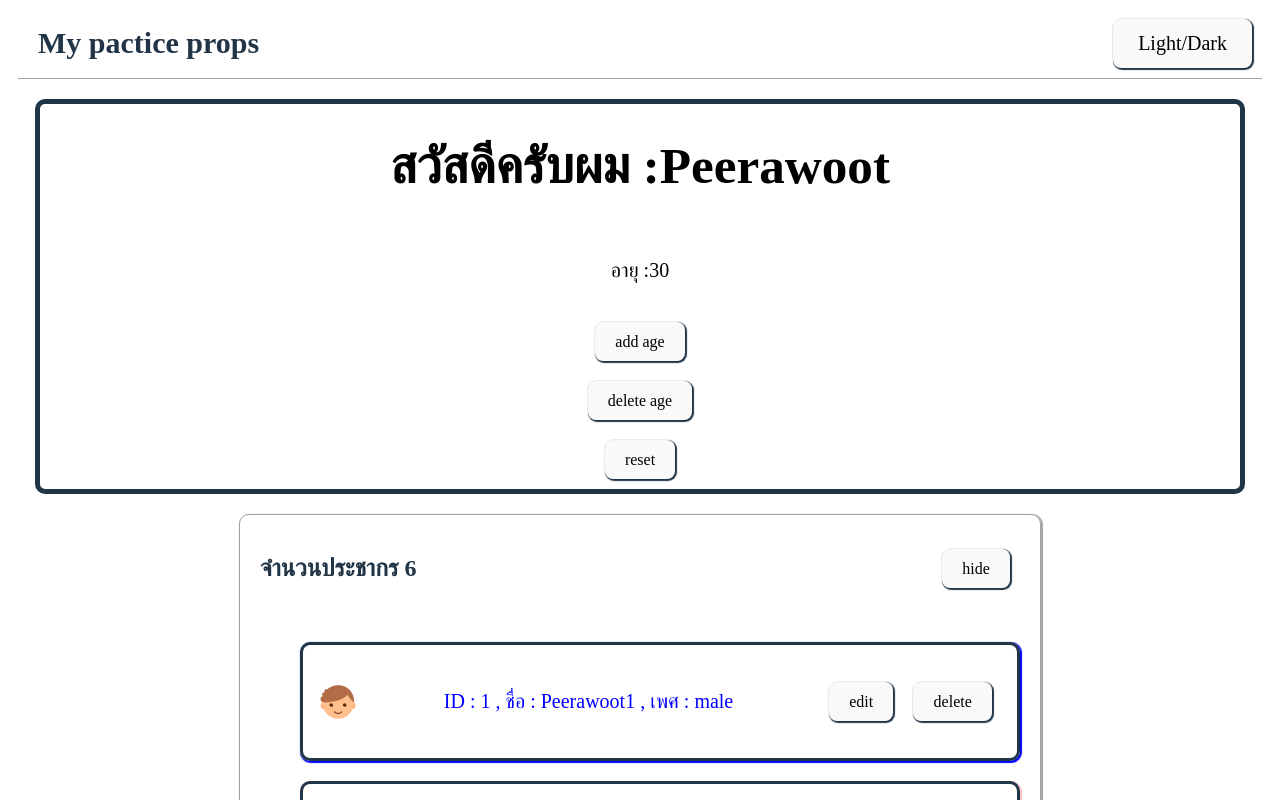
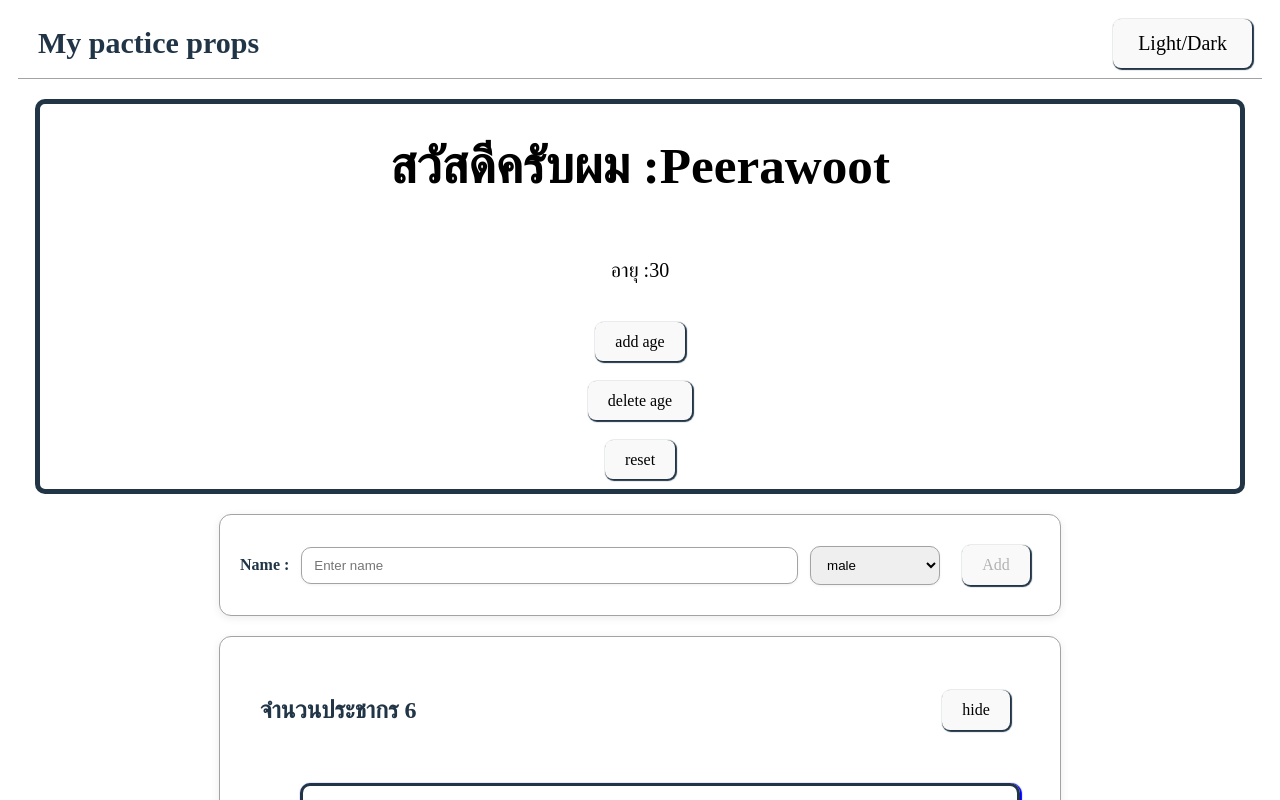
Before and after one commit to pls2s/Practice_React, a React (Vite) app: page / in a window 1280 px wide. Shown: the top 800 px of the page. Built offline with nearby package versions, Linux system fonts and the light colour scheme.

Commit message:
set stete set ,form submit ,check

```diff
--- a/src/App.jsx
+++ b/src/App.jsx
@@ -3,6 +3,7 @@ import { useState } from "react";
 import Header from "./components/Header"; //import component 'Header from "./components/Header";';
 import PersonList from "./components/PersonList";
 import "./App.css";
+import Addform from "./components/Addform";
 function App() {
   const name = "Peerawoot";
   const [age, setAge] = useState(30); //ตัวแปรสถานะ เปลี่ยนได้ตลอดเวลาที่ใ้ชงาน
@@ -48,6 +49,7 @@ function App() {
         <button onClick={() => deleteAge()}>delete age</button>
         <button onClick={() => setAge(30)}>reset</button>
       </main>
+      <Addform />
       <PersonList data={data} delete_user={delete_user} />
 
       {/*เรียกใช้ component และส่ง data ไปทำงาน*/}
--- /dev/null
+++ b/src/components/Addform.css
@@ -0,0 +1,58 @@
+/* Addform.css */
+.container{
+  max-width: 800px;
+  margin: 20px auto;
+  padding: 20px;
+  border: 1px solid #a3a3a3;
+  border-radius: 12px;
+  box-shadow: 0 2px 8px rgba(0,0,0,.08);
+  background: #fff;
+}
+
+.form{
+  display: flex;
+  align-items: center;
+  gap: 12px;
+  flex-wrap: wrap;         /* ย่อจอแล้วตัดบรรทัดได้ */
+}
+
+.label{
+  font-weight: 600;
+  white-space: nowrap;
+}
+
+.input,
+.select{
+  padding: 10px 12px;
+  border: 1px solid #a3a3a3;
+  border-radius: 10px;
+  box-shadow: 0 1px 3px rgba(0,0,0,.06);
+}
+
+.input{
+  flex: 1;                 /* ขยายกินพื้นที่ที่เหลือ */
+  min-width: 180px;
+}
+
+.select{
+  min-width: 130px;
+}
+
+
+
+.button:hover{ background: #eee; }
+.button:active{ transform: translateY(1px); }
+
+.input:focus,
+.select:focus,
+.button:focus{
+  outline: none;
+  border-color: #6b9cff;
+  box-shadow: 0 0 0 3px rgba(107,156,255,.25);
+}
+
+.button-save:disabled{
+  opacity: .5;
+  cursor: not-allowed;
+  color: #fff;
+}
--- /dev/null
+++ b/src/components/Addform.jsx
@@ -0,0 +1,31 @@
+// Addform.jsx
+import "./Addform.css";
+import { useState } from "react";
+
+function Addform() {
+
+const [name, setName] = useState("");
+const [gender, setGender] = useState("");
+
+    function submit(event) {
+        event.preventDefault(); //ใช้เพื่อป้องกันการโหลดหน้าเว็บ
+        console.log(name, gender);
+    }
+
+    return (
+        <section className="container">
+            <form className="form" onSubmit={submit} >
+                <label className="label" htmlFor="name">Name :</label>
+                <input type="text" value={name} id="name" className="input" onChange={(event) => setName(event.target.value)} placeholder="Enter name" /> {/* ชื่อ input ต้องตรงกับชื่อ value ในตัวแปร ตรงกับ onChange ใช้เพื่อเปลี่ยนค่า ใน state*/}
+                <select id="gender" className="select" value={gender} onChange={(event) => setGender(event.target.value)} > {/* ชื่อ select ต้องตรงกับชื่อ value ในตัวแปร ตรงกับ onChange ใช้เพื่อเปลี่ยนค่า ใน state*/}
+                    <option value="male">male</option>
+                    <option value="female">female</option>
+                </select>
+
+                <button type="submit" className="button" disabled={name.trim() === "" || gender.trim() === ""} confirm="ยืนยันการเพิ่มข้อมูล" >Add</button> {/*ถ้าไม่มีชื่อ หรือ เพศ ให้แสดง disabled .trim คือการลบช่องว่าง*/}
+            </form>
+        </section>
+    );
+}
+
+export default Addform;
--- a/src/index.css
+++ b/src/index.css
@@ -77,3 +77,9 @@ main {
   max-width: 1200px;
   min-height: 90;
 }
+
+button:focus{
+  outline: none;
+  border-color: #6b9cff;
+  box-shadow: 0 0 0 3px rgba(107,156,255,.25);
+}
```
